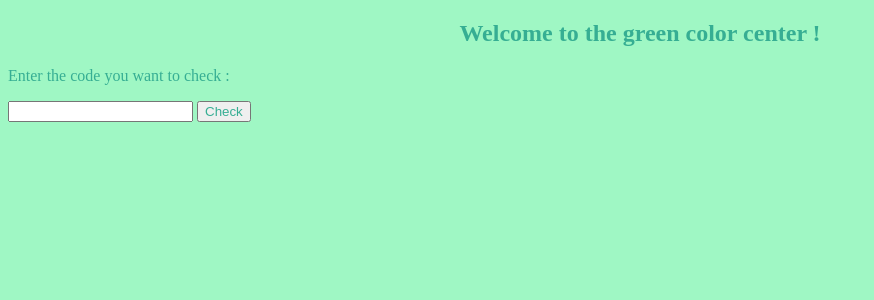
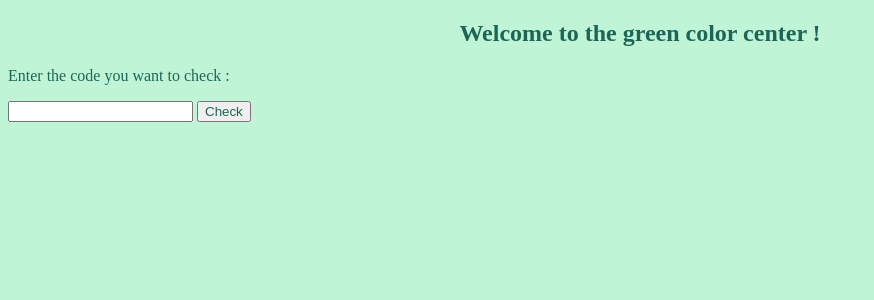
Before and after one commit to DVasileva/vratsa_software, a PHP site: page /Input.php in a window 1280 px wide. Shown: the top 300 px of the page, without its empty margins (0-874 px from the left). Run offline with PHP 8.4, Linux system fonts and the light colour scheme.

Commit message:
re_color

```diff
--- a/Project-dresses/css/stylesheet.css
+++ b/Project-dresses/css/stylesheet.css
@@ -1,9 +1,9 @@
 body {
-	background-color: #9FF7C4
+	background-color: #BFF5D6
 }
 h2 {
-	text-align: center; color: #36AE93
+	text-align: center; color: #1D6656
 }
 p ,input  {
-	color: #36AE93
+	color: #1D6656
 }
```
